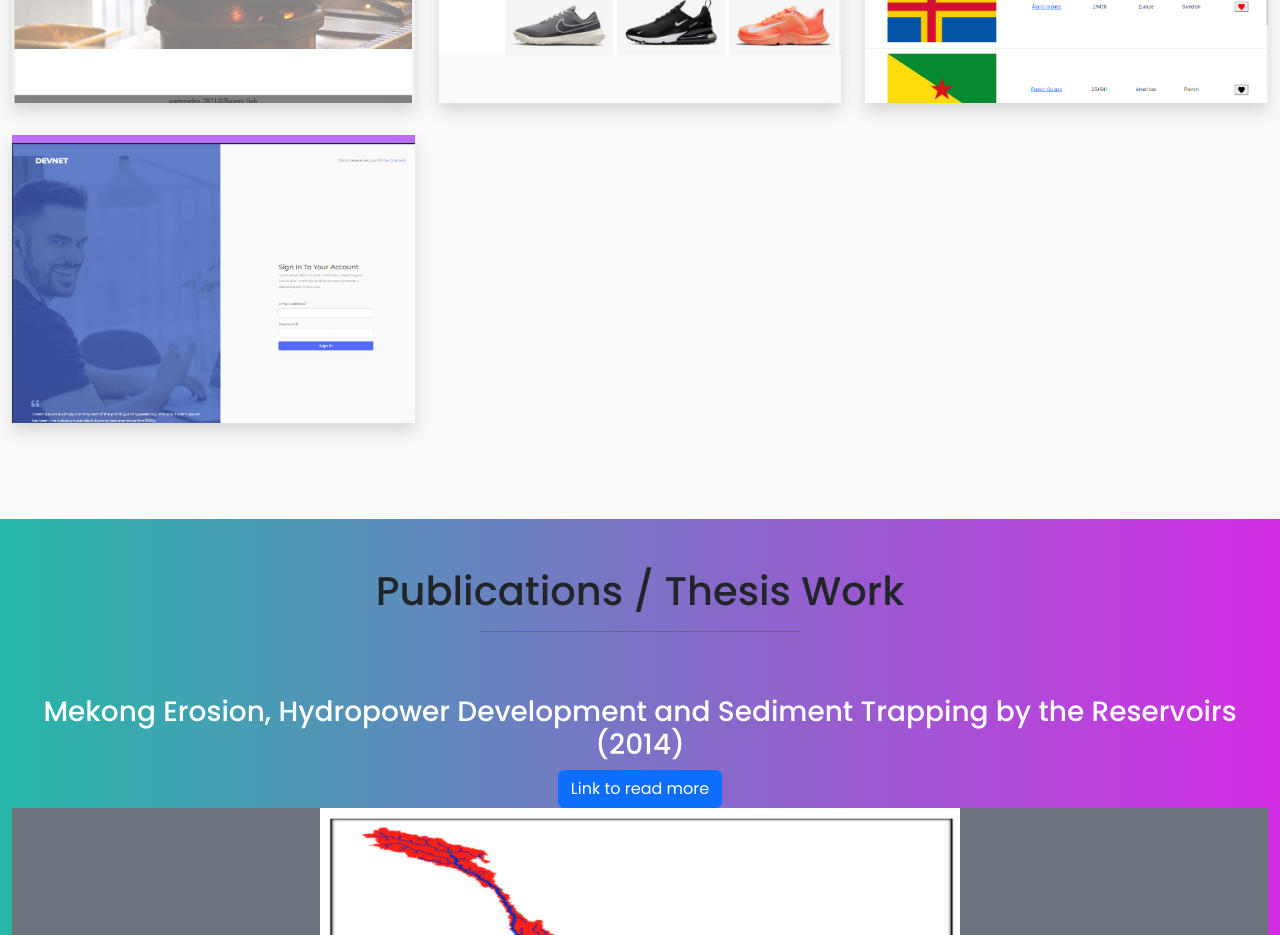
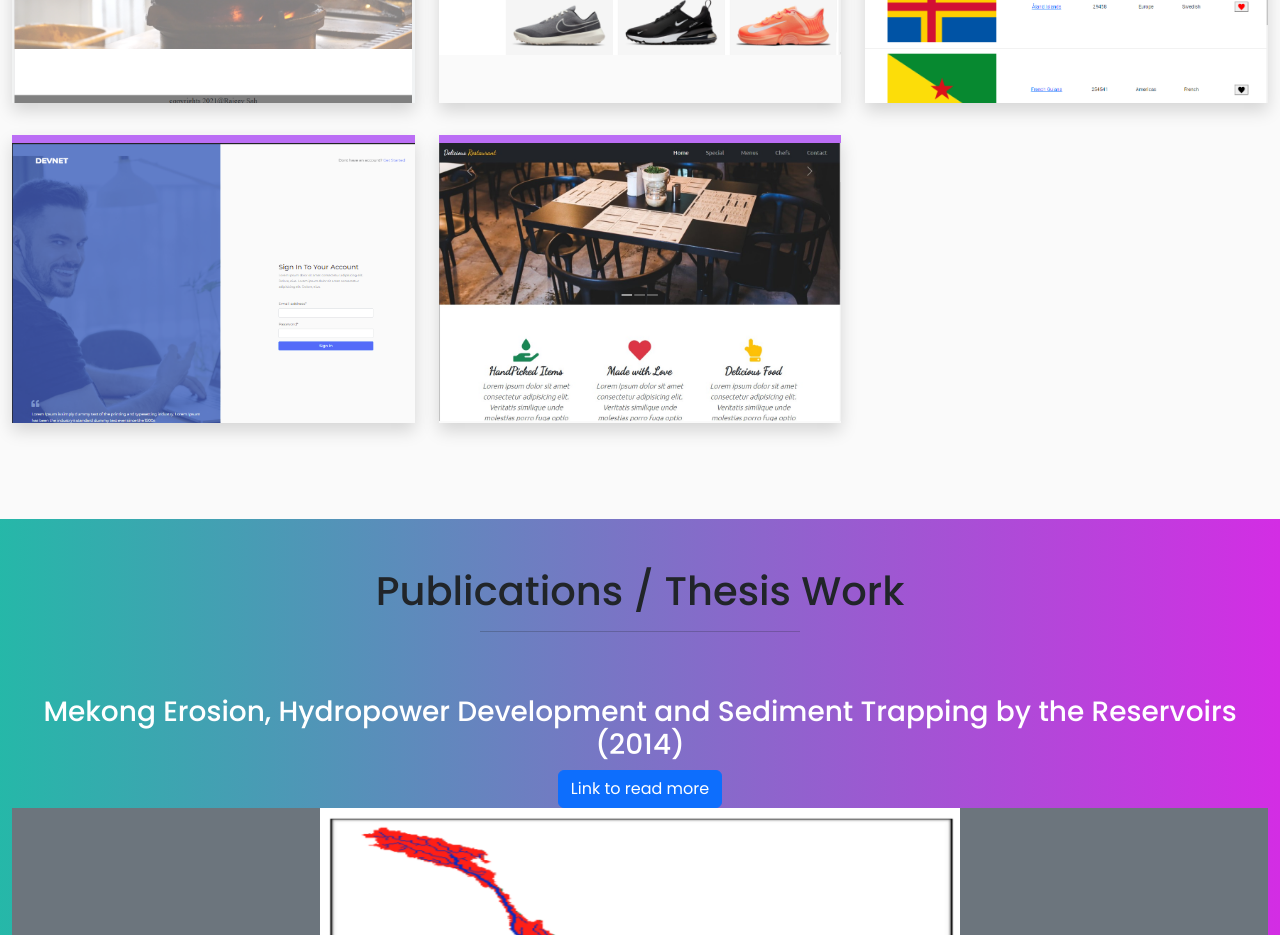
Before and after one commit to rajeevRuhaan/Portfolio_bootstrap, a React (Create React App) app: page / in a window 1280 px wide. Shown: the part 1880-2815 px from the top of the page. Built offline with nearby package versions, Linux system fonts and the light colour scheme.

Commit message:
delicious resturant project added

```diff
--- a/src/components/Portfolio.js
+++ b/src/components/Portfolio.js
@@ -4,6 +4,7 @@ import Recipe from "../images/portfolio/Recipe1.png";
 import Portfolio2 from "../images/portfolio/Nike-Sneaker.png";
 import Portfolio3 from "../images/portfolio/List-Countries.png";
 import Portfolio4 from "../images/portfolio/DevNet.png";
+import Portfolio5 from "../images/portfolio/Delicious_restaurant.png";
 
 const Portfolio = () => {
   const datas = [
@@ -31,6 +32,12 @@ const Portfolio = () => {
       projectName: "DevNet",
       githubLink: "https://github.com/rajeevRuhaan/Social-App-Summer-BC",
       serverLink: "https://devnet-bc.herokuapp.com/",
+    },
+    {
+      image: Portfolio5,
+      projectName: "Delicious Restaurant",
+      githubLink: "https://github.com/rajeevRuhaan/delicious-restaurant",
+      serverLink: "https://rajeevruhaan.github.io/delicious-restaurant/",
     },
   ];
 
```
Also changed, not shown: src/images/portfolio/Delicious_restaurant.png (added).
